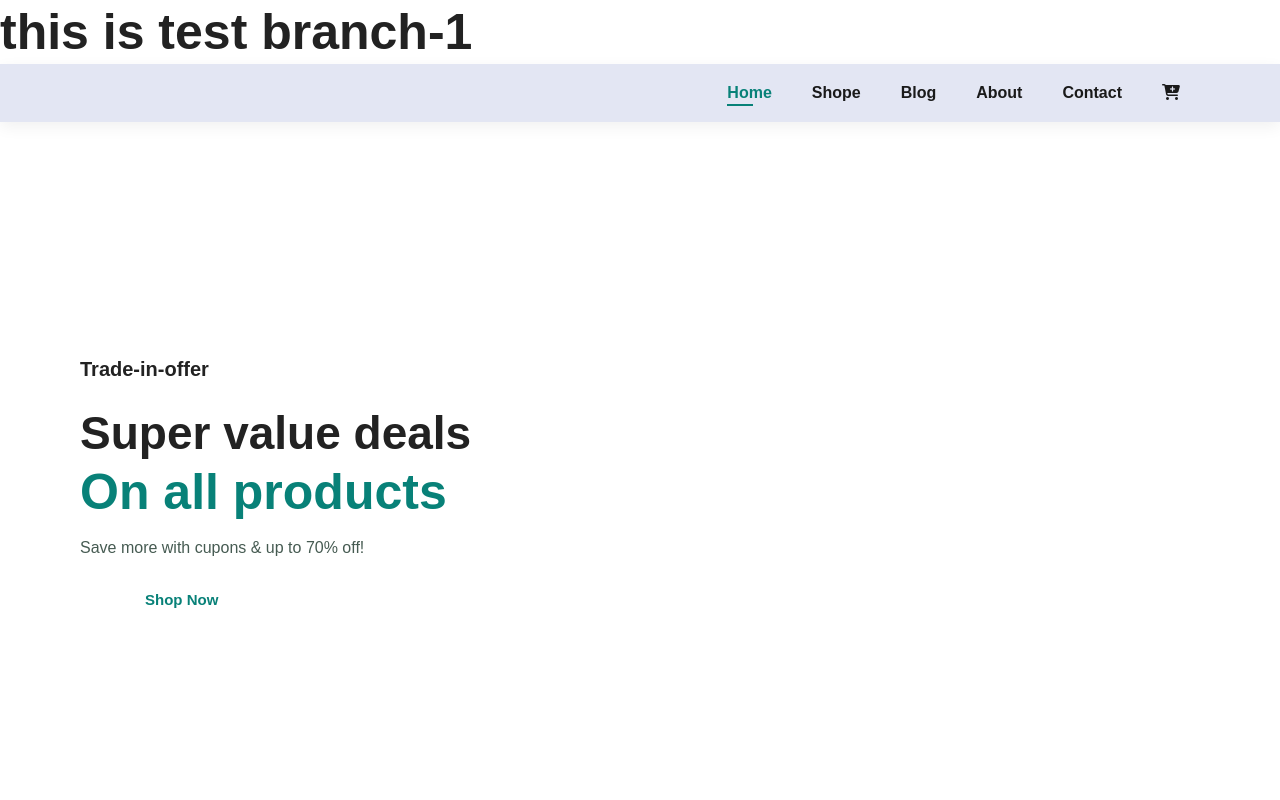
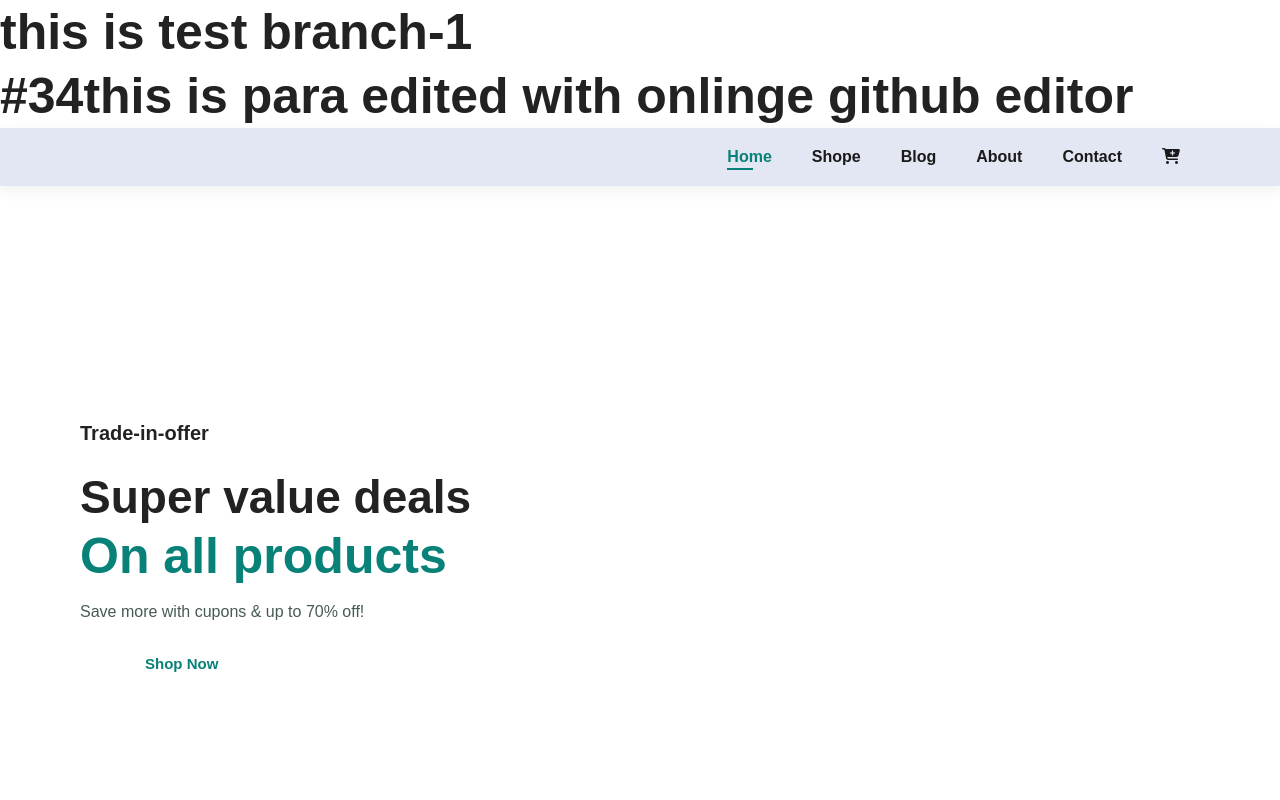
Before and after one commit to ravinath93/git-test-06, a plain HTML site: page index.html in a window 1280 px wide. Shown: the top 800 px of the page. Drawn offline with Linux system fonts and the light colour scheme.

Commit message:
<h1> #34this is para edited with onlinge github editor</h1>
<h1> #34this is para edited with onlinge github editor</h1>

```diff
--- a/index.html
+++ b/index.html
@@ -11,6 +11,7 @@
 </head>
 <body>
     <h1>this is test branch-1</h1>
+     <h1> #34this is para edited with onlinge github editor</h1>
     <!-- header Section ##### -->
     <section id="header">
         <a href="#"> <img class="logo" src="images\other imgs\logo.png" alt=""></a>
```
